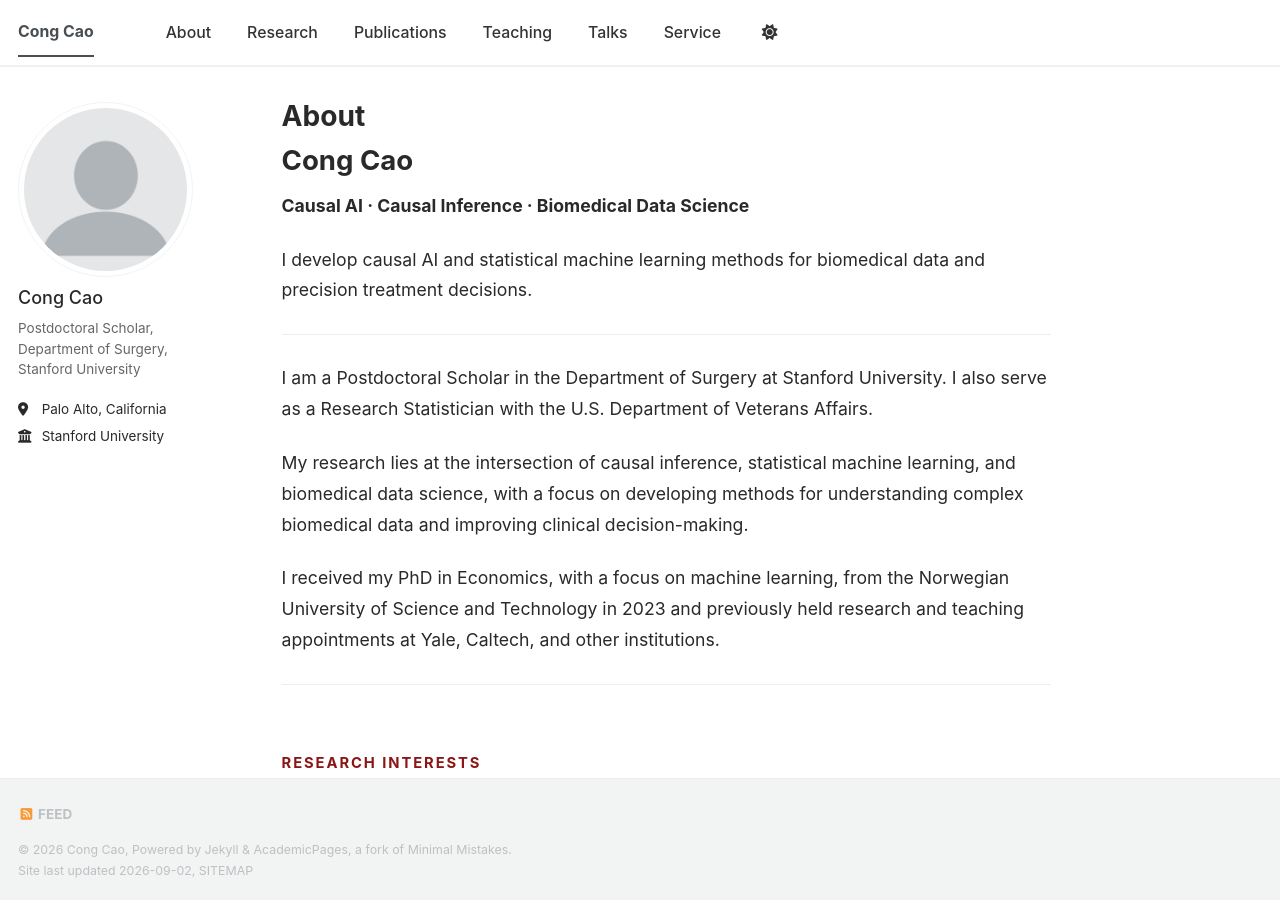
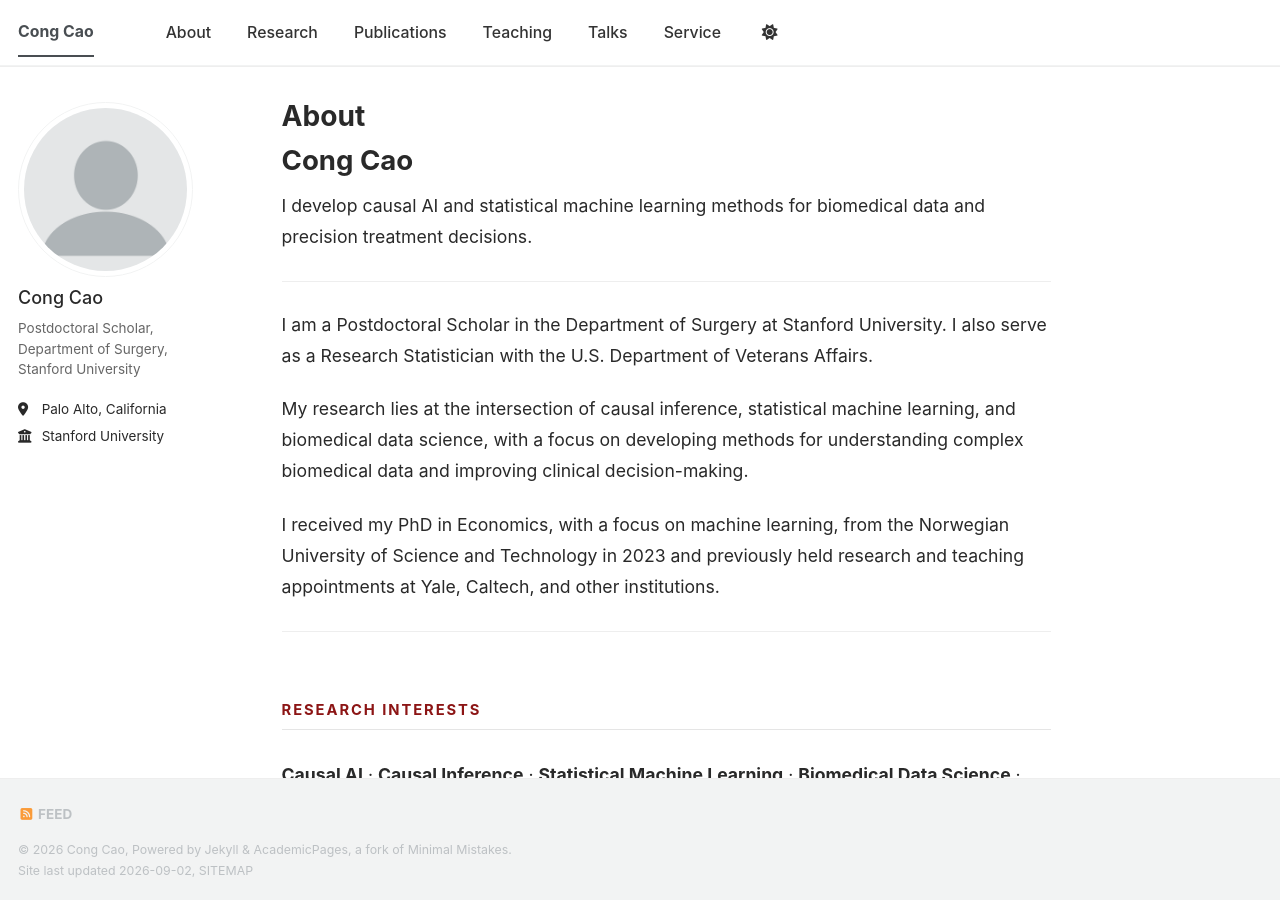
Before and after one commit to congca0/congca0.github.io, a Jekyll site: the page built from about.md, in a window 1280 px wide and 900 px high. Built offline with Jekyll 4.4.1, drawn with Linux system fonts in a browser that asks for light colours; a style sheet for code colours, icons or effects is not loaded.

Commit message:
Update about.md

```diff
--- a/about.md
+++ b/about.md
@@ -5,8 +5,6 @@ author_profile: true
 ---
 
 # Cong Cao
-
-**Causal AI · Causal Inference · Biomedical Data Science**
 
 I develop causal AI and statistical machine learning methods for biomedical data and precision treatment decisions.
 
```
